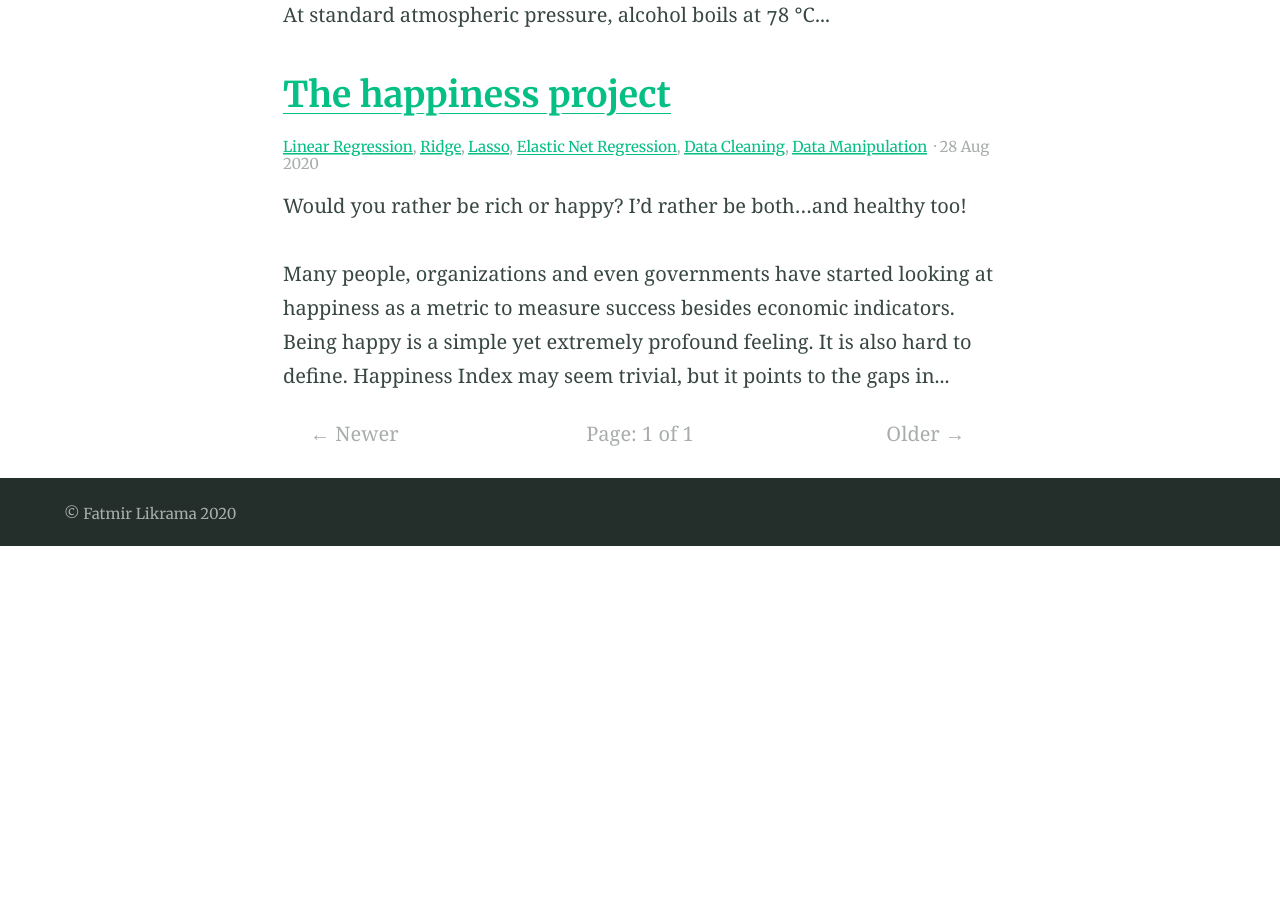
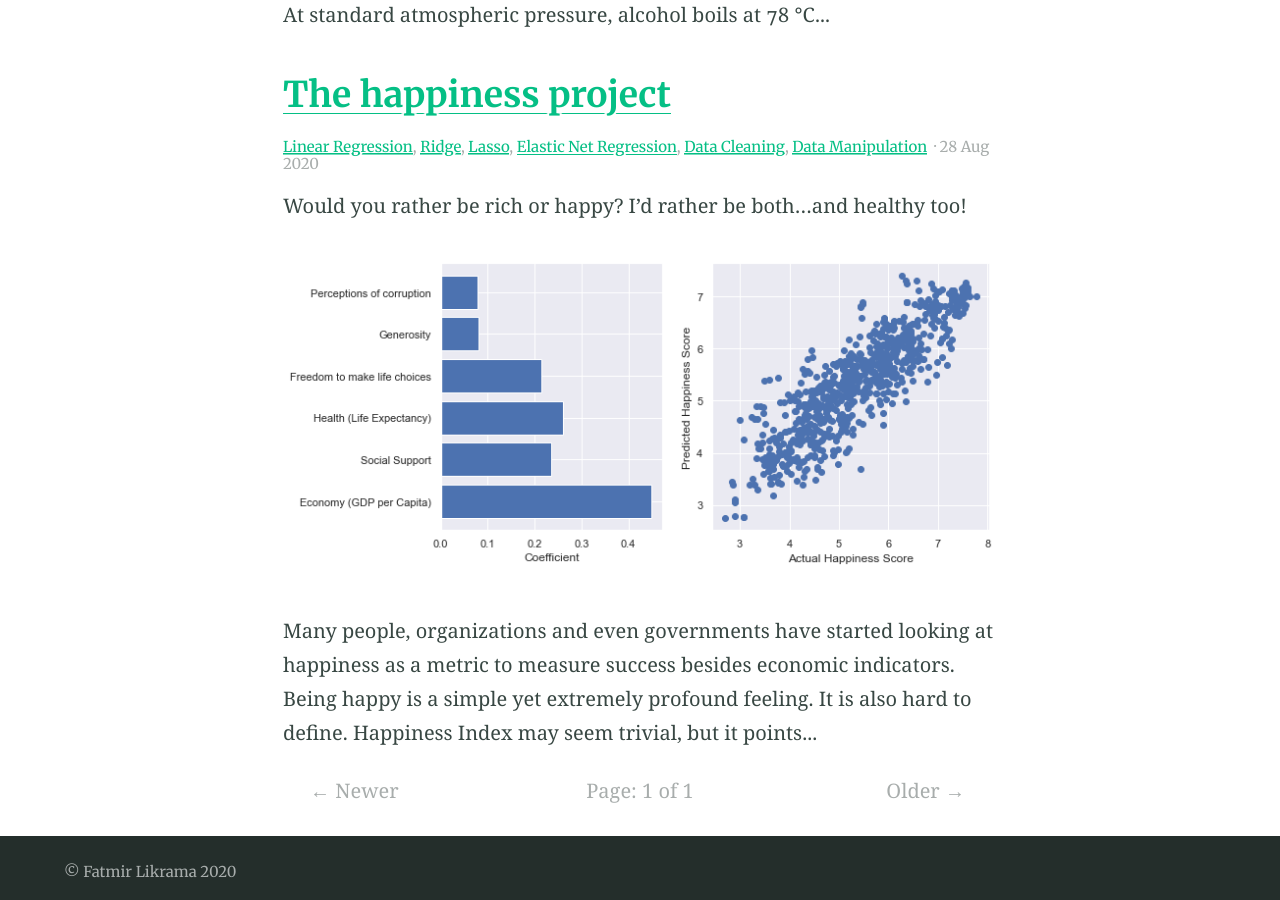
Before and after one commit to flikrama/flikrama.github.io, a Jekyll site: the page built from projects/index.html, in a window 1280 px wide and 900 px high, scrolled down 1893 px. Built offline with Jekyll 4.4.1, drawn with Linux system fonts in a browser that asks for light colours; the list of posts is cut into pages by our own code; before the commit the page ends 2439 px from its top, so only the background shows below that; some of the changed text lies outside the part shown.

Commit message:
Enhanced happiness project indo

```diff
--- a/_config.yml
+++ b/_config.yml
@@ -51,7 +51,7 @@
   posts:
     title: Projects # Needed for Siteleaf
     output: true
-    description: "Some projects I've worked on" # The post list page content
+    description: "Some projects I've worked on:" # The post list page content
     feature_text: |
 
     feature_image: "https://picsum.photos/2560/600?image=866"
```
Also changed, not shown: _posts/2020-08-28-happiness-is-you.md (+10 -1 lines).
